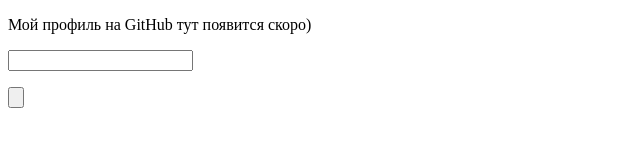
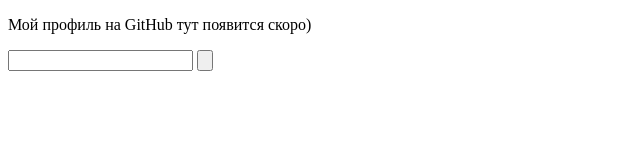
Before and after one commit to TheWalkerXD/thewalker.github.io, a plain HTML site: page index.html in a window 1280 px wide. Shown: the full height of the page, 0-640 px from the left. Drawn offline with Linux system fonts and the light colour scheme.

Commit message:
Update index.html 0.7 Fix

```diff
--- a/index.html
+++ b/index.html
@@ -3,9 +3,10 @@
 <head>
 	<title>GitHub Profile</title>
 	<p>Мой профиль на GitHub тут появится скоро)</p>
-	<p><input type="text" name="input1"></p>
+	<input type="text" name="input1">
+	<input type="button" name="Кнопка">
 </head>
 <body>
-        <p><input type="button" name="Кнопка"></p>
+
 </body>
 </html>
```
